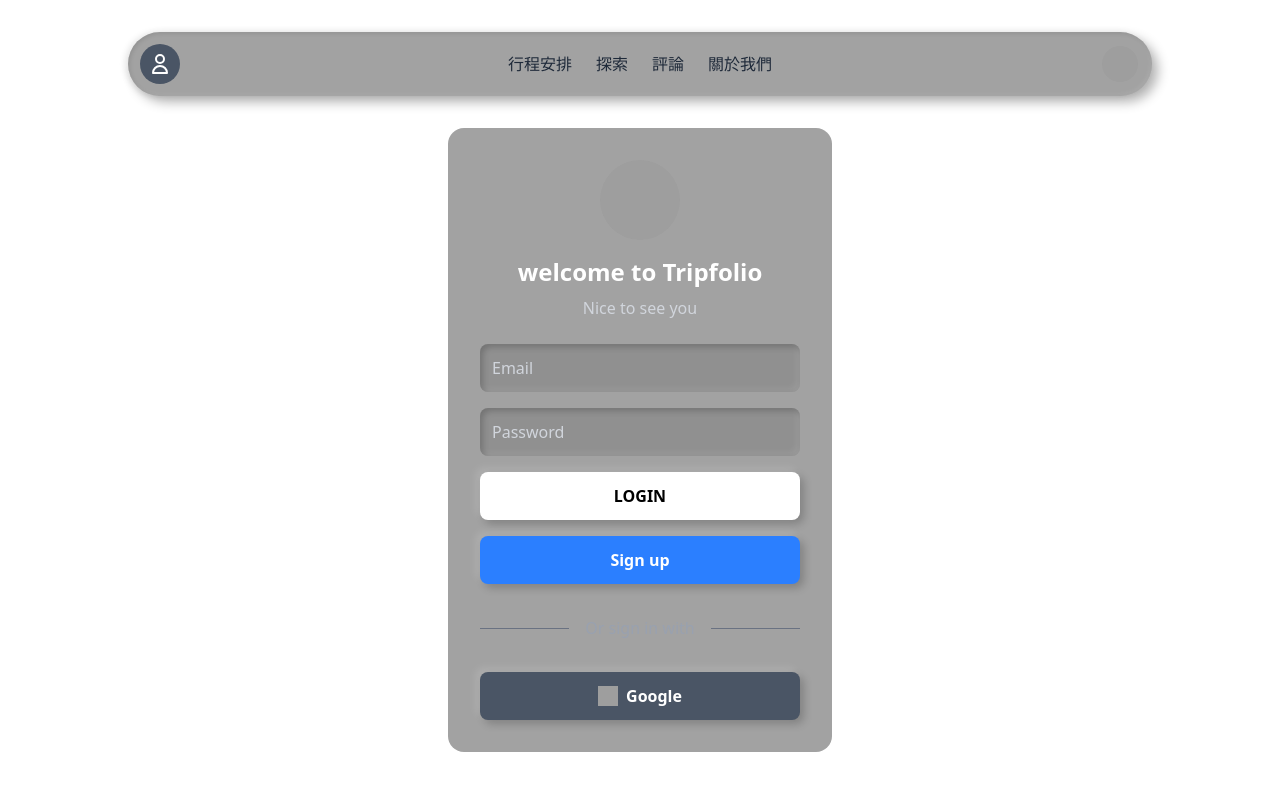
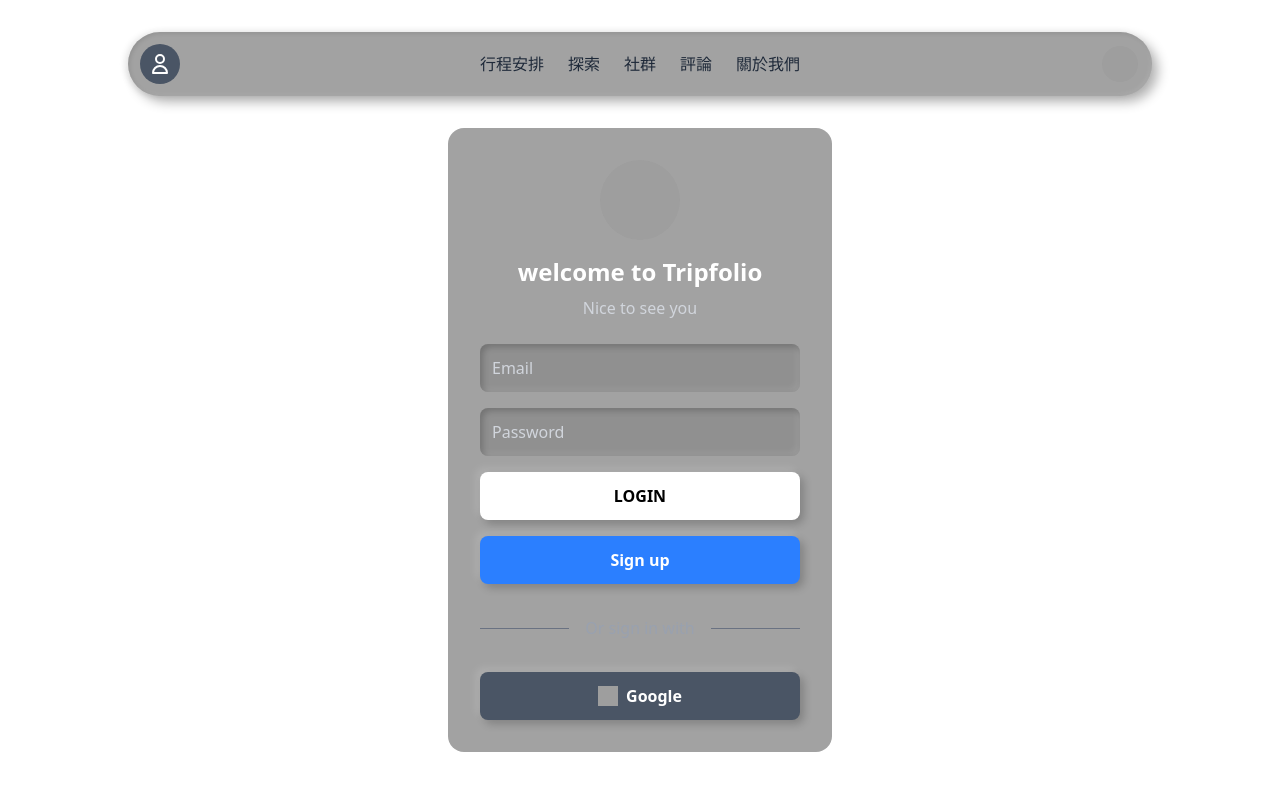
Before and after one commit to Tripfolio/TripfolioFrontEnd, a Vue app: page /login in a window 1280 px wide. Shown: the top 790 px of the page. Built offline with nearby package versions, Linux system fonts and the light colour scheme; grey boxes are pictures that could not be loaded.

Commit message:
chore: add 社群 nav link

```diff
--- a/src/views/LoginPage.vue
+++ b/src/views/LoginPage.vue
@@ -118,6 +118,7 @@
 	const navLinks = [
   { name: '行程安排', path: '/schedule' },
   { name: '探索', path: '/explore' },
+	{ name: '社群', path: '/community' },
   { name: '評論', path: '/reviews' },
   { name: '關於我們', path: '/about' },
 	];
--- a/src/views/ProfilePreview.vue
+++ b/src/views/ProfilePreview.vue
@@ -225,6 +225,7 @@ collectedPosts.value = [
 const navLinks = [
   { name: '行程安排', path: '/schedule' },
   { name: '探索', path: '/explore' },
+	{ name: '社群', path: '/community' },
   { name: '評論', path: '/reviews' },
   { name: '關於我們', path: '/about' },
 	];
--- a/src/views/SignUp.vue
+++ b/src/views/SignUp.vue
@@ -128,6 +128,7 @@ const successMessage = ref('')
 const navLinks = [
   { name: '行程安排', path: '/schedule' },
   { name: '探索', path: '/explore' },
+	{ name: '社群', path: '/community' },
   { name: '評論', path: '/reviews' },
   { name: '關於我們', path: '/about' },
 ];
```
